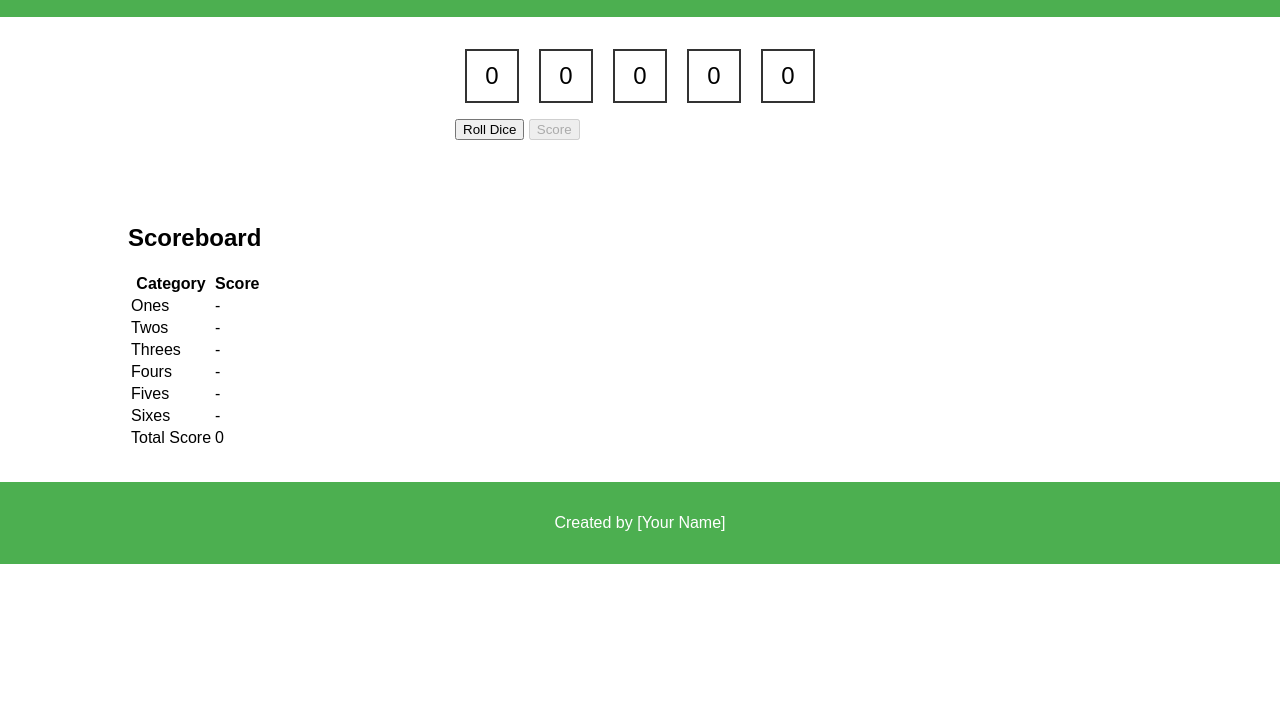
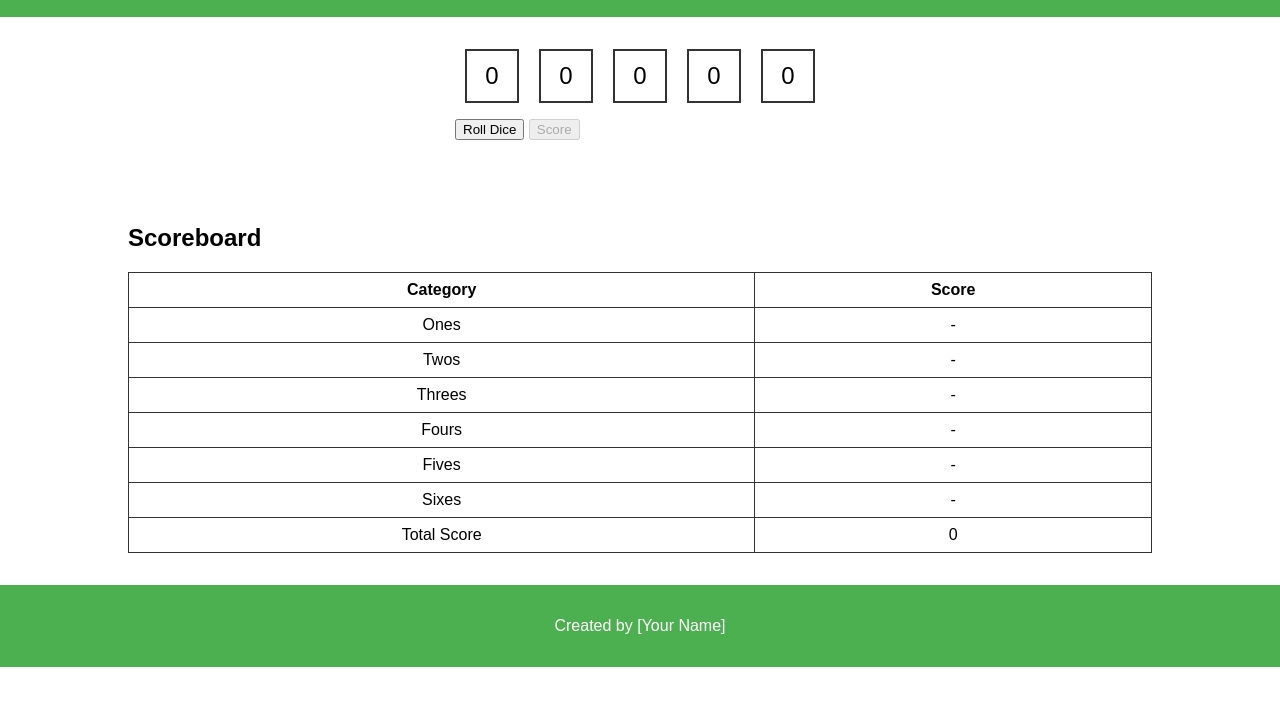
Before and after one commit to Georgin11/Assignment-2_CSI-3140, a plain HTML site: page index.html in a window 1280 px wide. Shown: the part 95-800 px from the top of the page. Drawn offline with Linux system fonts and the light colour scheme.

Commit message:
Update styles.css

```diff
--- a/css/styles.css
+++ b/css/styles.css
@@ -41,6 +41,11 @@ main {
     align-items: center;
     justify-content: center;
     font-size: 1.5em;
+    cursor: pointer;
+}
+
+.dice.held {
+    background-color: #ff0;
 }
 
 #buttons-container {
@@ -52,6 +57,17 @@ main {
     margin: 2em 0;
 }
 
+table {
+    width: 100%;
+    border-collapse: collapse;
+}
+
+th, td {
+    border: 1px solid #333;
+    padding: 0.5em;
+    text-align: center;
+}
+
 footer {
     background-color: #4CAF50;
     color: white;
```
